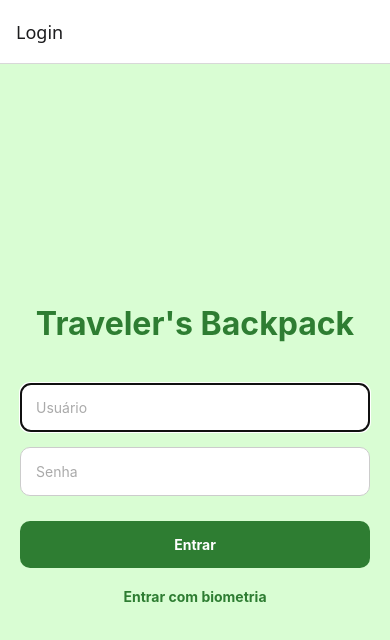
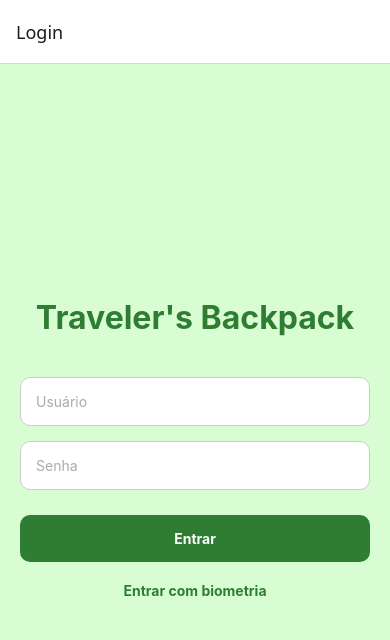
Before and after one commit to DevGoulart/Traveler-s_Backpack, a React Native app: screen /Login in a window 390 px wide. Shown: the top 640 px of the page. Built offline with nearby package versions, Linux system fonts and the light colour scheme.

Commit message:
Fix loadingScreen

```diff
--- a/src/screens/LoginScreen.js
+++ b/src/screens/LoginScreen.js
@@ -40,11 +40,16 @@ export default function LoginScreen({ navigation }) {
 
   return (
     <KeyboardAvoidingView
-      style={{ flex: 1 }}
+      style={styles.keyboardContainer}
       behavior={Platform.OS === 'ios' ? 'padding' : 'height'}
+      keyboardVerticalOffset={Platform.OS === 'ios' ? 30 : 0}
     >
       <TouchableWithoutFeedback onPress={Keyboard.dismiss}>
-        <ScrollView contentContainerStyle={styles.container}>
+        <ScrollView
+          contentContainerStyle={styles.container}
+          keyboardShouldPersistTaps="handled"
+          keyboardDismissMode={Platform.OS === 'ios' ? 'interactive' : 'on-drag'}
+        >
 
           <Text style={styles.title}>Traveler's Backpack</Text>
 
@@ -54,7 +59,6 @@ export default function LoginScreen({ navigation }) {
             style={styles.input}
             value={user}
             onChangeText={setUser}
-            autoFocus
             returnKeyType="next"
             onSubmitEditing={() => passwordRef.current.focus()}
           />
@@ -85,11 +89,15 @@ export default function LoginScreen({ navigation }) {
 }
 
 const styles = StyleSheet.create({
+  keyboardContainer: {
+    flex: 1,
+  },
   container: {
     flexGrow: 1,
     backgroundColor: '#d9fdd3',
     justifyContent: 'center',
     padding: 20,
+    paddingBottom: 32,
   },
 
   title: {
```
